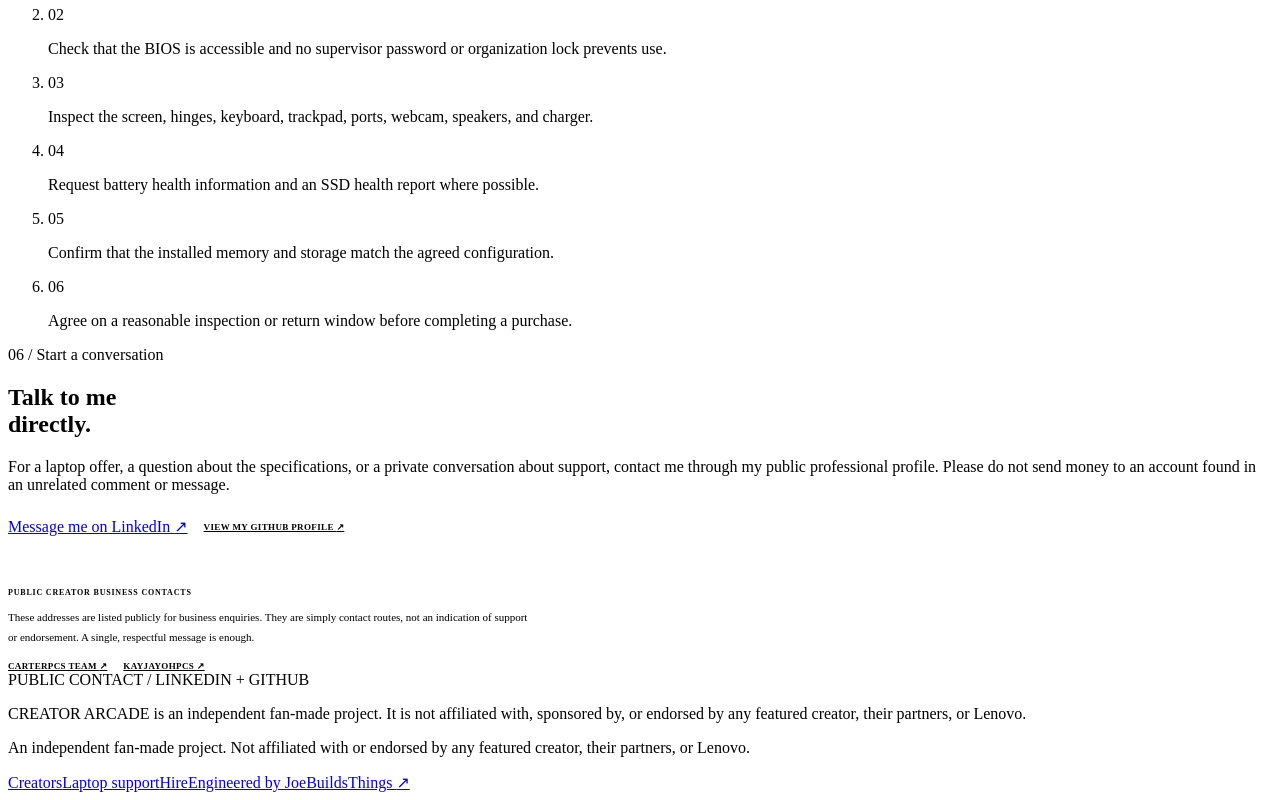
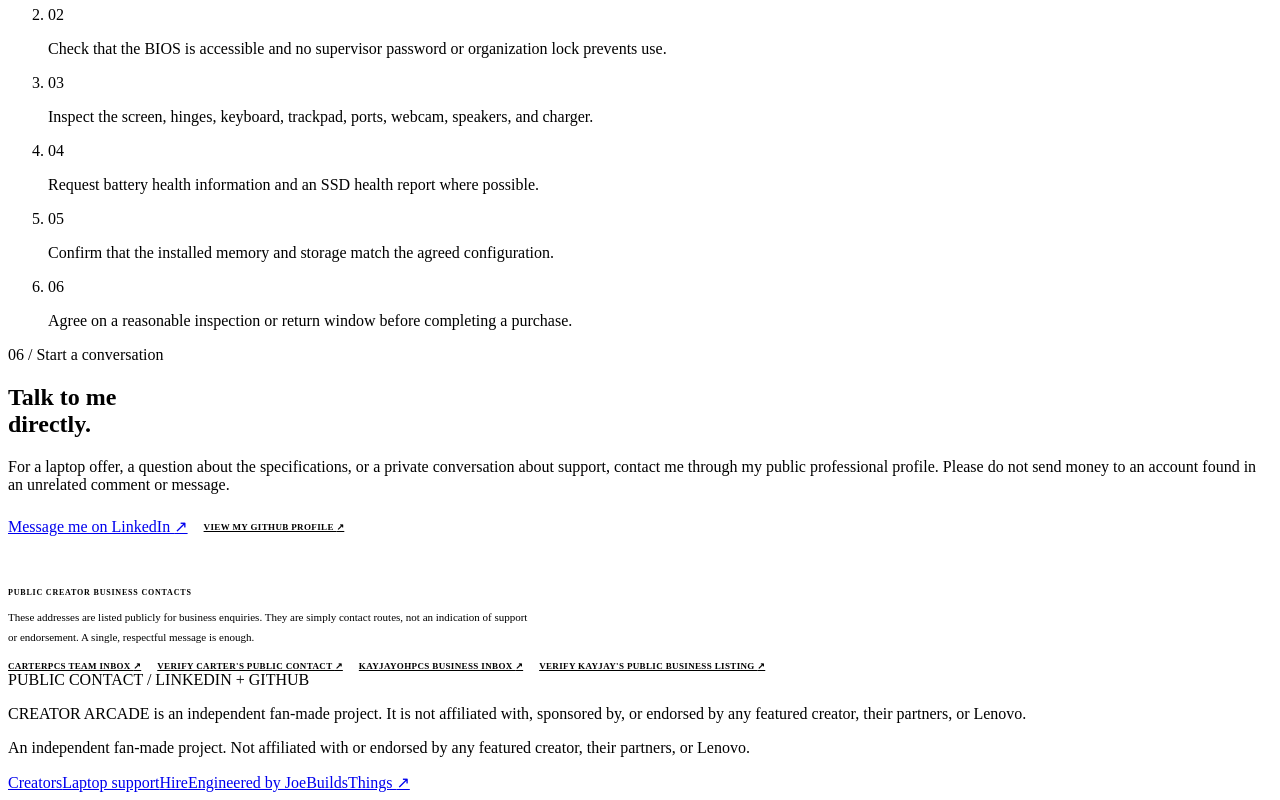
Before and after one commit to JoeBuildsThings/carter-exe, a Next.js app: page /support in a window 1280 px wide. Shown: the part 2483-3283 px from the top of the page. Built offline with nearby package versions, Linux system fonts and the light colour scheme.

Commit message:
Show official sources for public creator contact routes

```diff
--- a/src/app/support/page.tsx
+++ b/src/app/support/page.tsx
@@ -261,10 +261,16 @@ export default function SupportPage() {
             </p>
             <div className="support-contact-actions">
               <a className="support-contact-secondary" href="mailto:Carterpcs@rakugomedia.com?subject=CREATOR%20ARCADE%20%7C%20Laptop%20support%20request">
-                CarterPCs team <span aria-hidden="true">↗</span>
+                CarterPCs team inbox <span aria-hidden="true">↗</span>
+              </a>
+              <a className="support-contact-secondary" href="https://link.me/carterpcs_" target="_blank" rel="noreferrer">
+                Verify Carter&apos;s public contact <span aria-hidden="true">↗</span>
               </a>
               <a className="support-contact-secondary" href="mailto:kayjayohpcs@gmail.com?subject=CREATOR%20ARCADE%20%7C%20Laptop%20support%20request">
-                KayJayOhPCs <span aria-hidden="true">↗</span>
+                KayJayOhPCs business inbox <span aria-hidden="true">↗</span>
+              </a>
+              <a className="support-contact-secondary" href="https://www.youtube.com/@Kayjayohpcs" target="_blank" rel="noreferrer">
+                Verify KayJay&apos;s public business listing <span aria-hidden="true">↗</span>
               </a>
             </div>
           </div>
```
Also changed, not shown: 1 other file (tests, documents, lock files or other folders).
